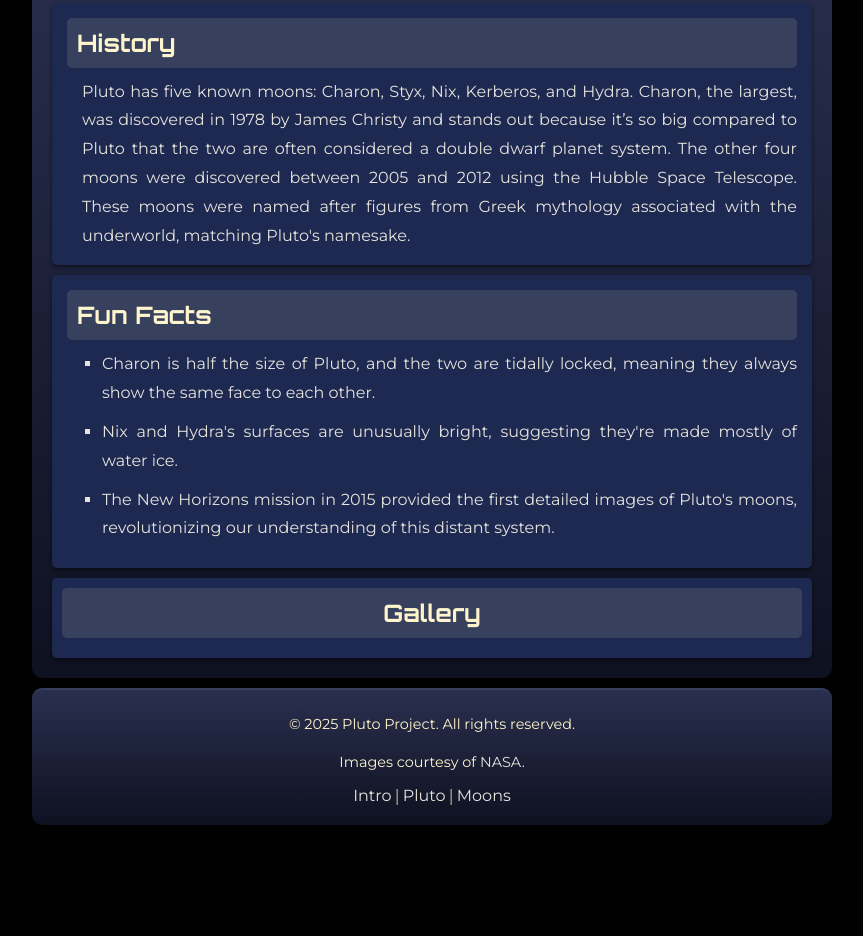
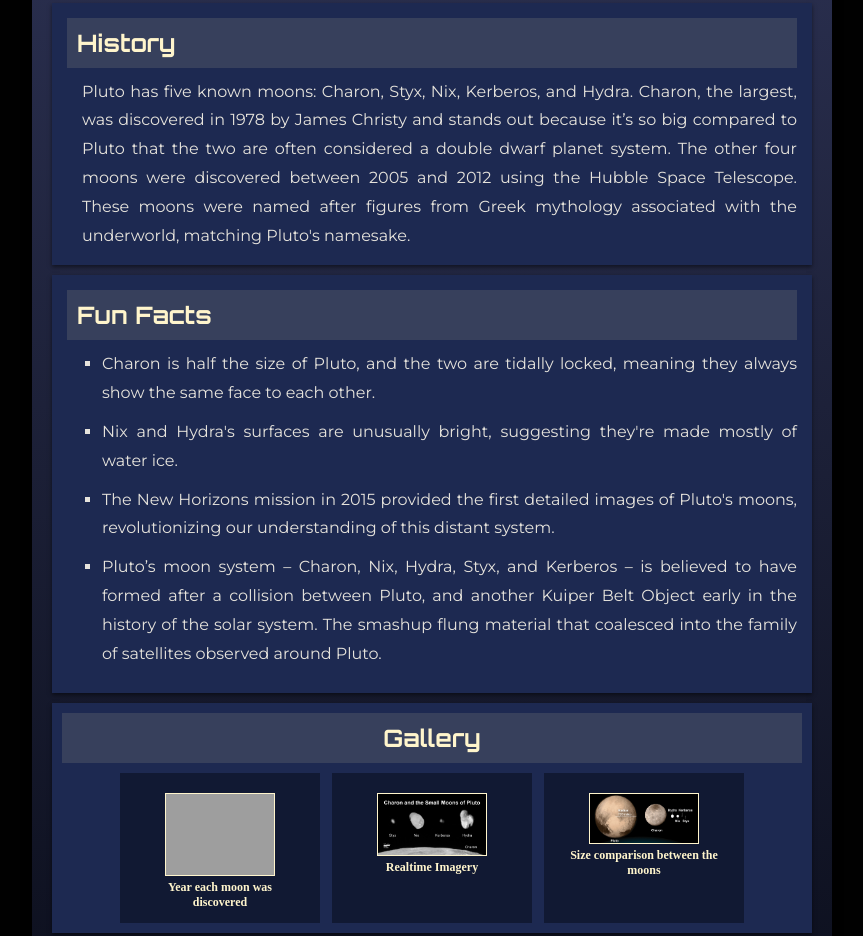
Before and after one commit to lyumii/pluto-project, a plain HTML site: page index.html in a window 1280 px wide. Shown: the part 2024-2960 px from the top of the page, without its empty margins (208-1071 px from the left). Before the commit the page ends 2849 px from the top, so only its background shows below. Drawn offline with Linux system fonts and the light colour scheme; grey boxes are pictures that could not be loaded.

Commit message:
removed border-radius from moons to make it fit the overall design more, added some more fun facts and gallery images and fixed relative path to images "./"

```diff
--- a/index.html
+++ b/index.html
@@ -15,7 +15,7 @@
   <header>
     <div id="header">
       <h1>Pluto and its Moons</h1>
-      <img src="img/nasapluto.png" alt="pluto" />
+      <img src="./img/nasapluto.png" alt="pluto" />
     </div>
     <nav>
       <ul>
@@ -44,7 +44,7 @@
     <main>
       <section id="intro">
         <img
-          src="img/plutoandcharonnasa.png"
+          src="./img/plutoandcharonnasa.png"
           alt="Nasa photo of Pluto and Charon"
         />
         <p>
@@ -105,31 +105,31 @@
               <div id="plutopics" class="plutopics">
                 <div>
                   <figure>
-                    <img src="img/PIA19937_modest.jpg" alt="overview" />
+                    <img src="./img/PIA19937_modest.jpg" alt="overview" />
                     <figcaption>View over Pluto</figcaption>
                   </figure>
                 </div>
                 <div>
                   <figure>
-                    <img src="img/PIA19952_modest.jpg" alt="colorful Pluto" />
+                    <img src="./img/PIA19952_modest.jpg" alt="colorful Pluto" />
                     <figcaption>Pluto's many colors</figcaption>
                   </figure>
                 </div>
                 <div>
                   <figure>
-                    <img src="img/PIA19963_modest.jpg" alt="ice water" />
+                    <img src="./img/PIA19963_modest.jpg" alt="ice water" />
                     <figcaption>Ice water on Pluto</figcaption>
                   </figure>
                 </div>
                 <div>
                   <figure>
-                    <img src="img/PIA19964_modest.jpg" alt="haze layer" />
+                    <img src="./img/PIA19964_modest.jpg" alt="haze layer" />
                     <figcaption>Pluto's blue haze layer</figcaption>
                   </figure>
                 </div>
                 <div>
                   <figure>
-                    <img src="img/PIA20038_modest.jpg" alt="crescent" />
+                    <img src="./img/PIA20038_modest.jpg" alt="crescent" />
                     <figcaption>Pluto's stunning crescent</figcaption>
                   </figure>
                 </div>
@@ -171,9 +171,47 @@
               images of Pluto's moons, revolutionizing our understanding of this
               distant system.
             </li>
+            <li>
+              Pluto’s moon system – Charon, Nix, Hydra, Styx, and Kerberos – is
+              believed to have formed after a collision between Pluto, and
+              another Kuiper Belt Object early in the history of the solar
+              system. The smashup flung material that coalesced into the family
+              of satellites observed around Pluto.
+            </li>
           </ul>
         </article>
-        <aside><h3 id="moongallery">Gallery</h3></aside>
+        <aside>
+          <h3 id="moongallery">Gallery</h3>
+          <div id="moonspics" class="moonspics">
+            <div>
+              <figure>
+                <img
+                  src="./img/discovered.png"
+                  alt="the year each of plutos moons were discovered"
+                />
+                <figcaption>Year each moon was discovered</figcaption>
+              </figure>
+            </div>
+            <div>
+              <figure>
+                <img
+                  src="./img/realtime images.png"
+                  alt="realtime images of plutos moons"
+                />
+                <figcaption>Realtime Imagery</figcaption>
+              </figure>
+            </div>
+            <div>
+              <figure>
+                <img
+                  src="./img/size comparison.PNG"
+                  alt="size comparison of plutos moons"
+                />
+                <figcaption>Size comparison between the moons</figcaption>
+              </figure>
+            </div>
+          </div>
+        </aside>
       </section>
     </main>
 
--- a/style.css
+++ b/style.css
@@ -191,7 +191,6 @@ nav:hover #hidden {
   color: #e6e3dc;
   margin-bottom: 10px;
   padding: 20px;
-  border-radius: 10px;
   box-shadow: 0 4px 8px rgba(0, 0, 0, 0.5);
 }
 
@@ -210,7 +209,6 @@ nav:hover #hidden {
   font-size: 1.5em;
   background-color: #37405c;
   padding: 10px;
-  border-radius: 5px;
   margin-bottom: 10px;
   color: #fff5cc;
 }
@@ -243,7 +241,6 @@ nav:hover #hidden {
   flex: 1;
   background-color: #1d2951;
   padding: 15px;
-  border-radius: 5px;
   box-shadow: 0 2px 4px rgba(0, 0, 0, 0.5);
   margin: 10px 0 10px 0;
 }
@@ -253,9 +250,47 @@ nav:hover #hidden {
   color: #fff5cc;
   padding: 10px;
   text-align: center;
-  border-radius: 5px;
   box-shadow: 0 2px 4px rgba(0, 0, 0, 0.5);
   font-weight: bold;
+}
+
+/* image and gallery styling for Moons of Pluto */
+#moonspics img:hover {
+  position: absolute;
+  z-index: 10;
+  transform: scale(4);
+  object-fit: cover;
+}
+
+#moonspics {
+  display: flex;
+  flex-direction: row;
+  align-items: center;
+  justify-content: center;
+  gap: 1em;
+  position: relative;
+  font-size: 12px;
+  flex-wrap: wrap;
+}
+
+.moonspics figure {
+  padding: 20px;
+  text-align: center;
+  width: 200px;
+  flex: 0 1 auto;
+  background-color: #111933;
+  overflow: hidden;
+  transform-origin: center;
+  height: 150px;
+}
+
+#moonspics img {
+  width: 110px;
+  object-fit: cover;
+  border: #fff5cc 1px solid;
+  position: relative;
+  transition: 0.3s ease, z-index 0s;
+  transform-origin: center;
 }
 
 /* footer styling */
@@ -266,7 +301,6 @@ nav:hover #hidden {
   padding: 20px;
   border-top: 2px solid #37405c;
   box-shadow: 0 4px 8px rgba(0, 0, 0, 0.5);
-  border-radius: 10px;
 }
 
 #footer .footer-content {
```
Also changed, not shown: img/realtime images.png (added), img/size comparison.PNG (added), 1 other file.
